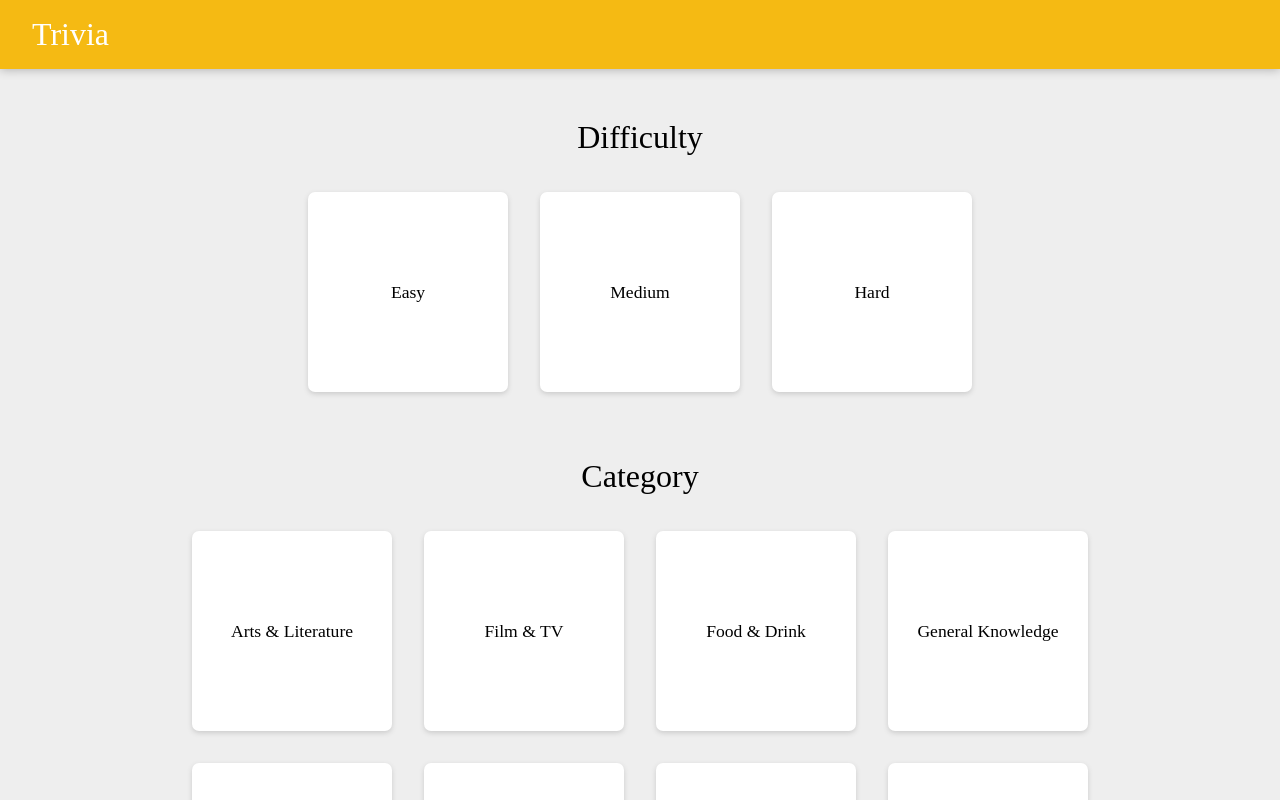
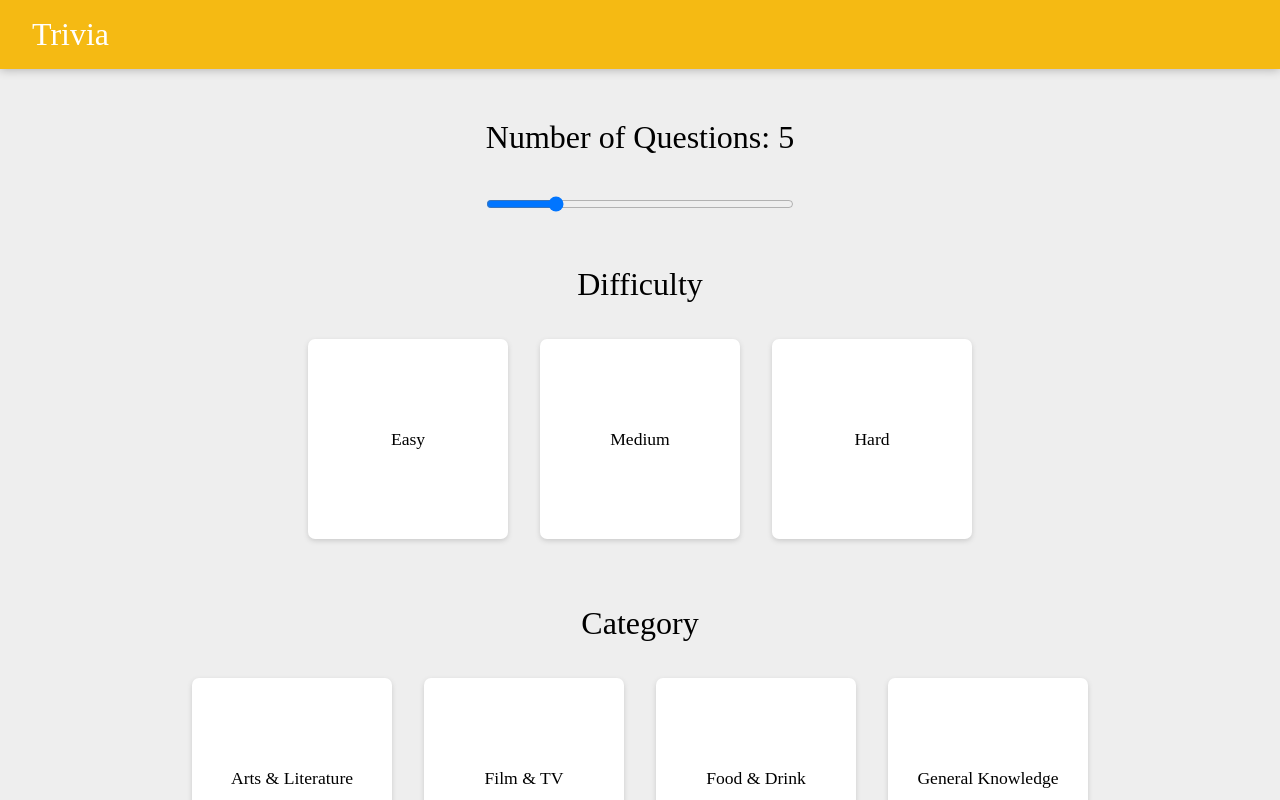
Before and after one commit to ngoctramvu/trivia-app, a React (Create React App) app: page / in a window 1280 px wide. Shown: the top 800 px of the page. Built offline with nearby package versions, Linux system fonts and the light colour scheme; a web font is replaced by a local one.

Commit message:
add numQuestions slider

```diff
--- a/public/styles.css
+++ b/public/styles.css
@@ -122,3 +122,13 @@ button:hover {
   background-color: var(--main-bg-color);
   border-radius: 7px;
 }
+
+.sliderContainer {
+  margin: auto;
+  margin-top: 40px;
+  width: 30%;
+}
+
+#questionRange {
+  width: 100%;
+}
--- a/src/api/useRequest.jsx
+++ b/src/api/useRequest.jsx
@@ -7,11 +7,11 @@ function useRequest(params) {
     const [questions, setQuestions] = React.useState([])
 
     async function handleRequest() {
-        var param1 = params[0] ? `&difficulty=${params[0]}` : ''
-        var param2 = params[1] ? `&categories=${params[1]}` : ''
-        var param3 = params[2] ? `&region=${params[2]}` : ''
+        var param1 = params[1] ? `&difficulty=${params[1]}` : ''
+        var param2 = params[2] ? `&categories=${params[2]}` : ''
+        var param3 = params[3] ? `&region=${params[3]}` : ''
 
-        var URL = `${BASE_URL}?limit=10${param1}${param2}${param3}`
+        var URL = `${BASE_URL}?limit=${params[0]}${param1}${param2}${param3}`
         const {data} = await axios.get(URL)
         return data
     }
--- a/src/components/Choices.jsx
+++ b/src/components/Choices.jsx
@@ -6,11 +6,11 @@ function Choices(props) {
     const [answer, setAnswer] = useState('')
     const [enableSelection, setEnableSelection] = useState(true)
 
-
     function selectAnswer(code) {
         if(enableSelection){
             setAnswer(code)
         }
+        console.log(props.correctAnswer)
     }
 
     function timerEnd() {
@@ -32,6 +32,7 @@ function Choices(props) {
             return  "#E34234"
         }
     }
+
     return (
         <div className="choices">
             <ProgressBar
--- a/src/components/QueryPanel.jsx
+++ b/src/components/QueryPanel.jsx
@@ -1,18 +1,26 @@
 import React, { useState } from "react";
 import { DIFFICULTIES, CATEGORIES, REGIONS } from "../constants";
 import Query from "./Query";
+import Slider from "./Slider";
 
 function QueryPanel(props) {
+    const [numQuestions, setNumQuestions] = useState('5');
     const [difficulty, setDifficulty] = useState("");
     const [category, setCategory] = useState("");
     const [region, setRegion] = useState("");
 
     function startGame() {
-        props.startGame([difficulty, category, region])
+        props.startGame([numQuestions, difficulty, category, region])
     }
 
     return (
         <div className="queryPanel">
+            <div className="query">
+                <h1>
+                    Number of Questions: {numQuestions}
+                </h1>
+                <Slider setNumQuestions={setNumQuestions}/>
+            </div>
             <Query
                 title="Difficulty"
                 data={DIFFICULTIES}
--- /dev/null
+++ b/src/components/Slider.jsx
@@ -0,0 +1,27 @@
+import React from "react";
+
+function Slider(props) {
+    const [sliderVal, setSliderVal] = React.useState(5);
+
+    function handleSliderChange(event) {
+        setSliderVal(event.target.value)
+        props.setNumQuestions(sliderVal)
+    }
+
+    return (
+        <div className="sliderContainer">
+            <input
+                type="range"
+                min="1"
+                max="20"
+                step="1"
+                value={sliderVal}
+                id="questionRange"
+                onChange={handleSliderChange}
+                onClick={handleSliderChange}
+            />
+        </div>
+    )
+}
+
+export default Slider
```
